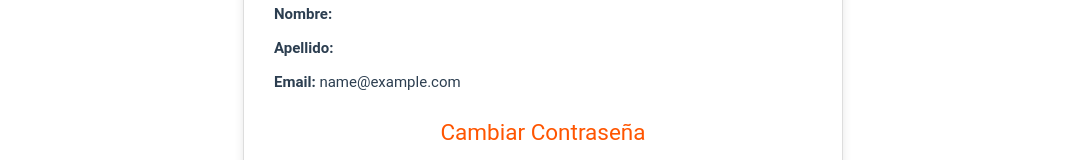
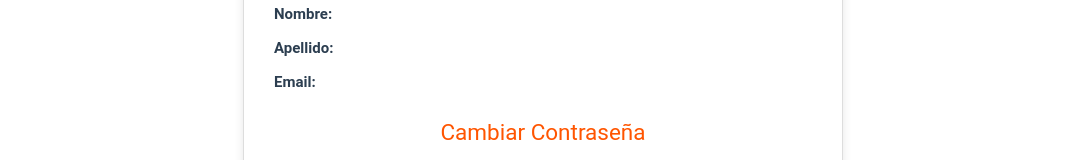
Before and after one commit to RobertoGm1333/TFG-Roberto-Front, a Vue app: page /perfil in a window 1280 px wide. Shown: the part 166-326 px from the top of the page, without its empty margins (97-1174 px from the left). Built offline with nearby package versions, Linux system fonts and the light colour scheme; sample sign-in values are in the browser's storage.

Commit message:
Mierda de admin que no tira

```diff
--- a/src/components/Header.vue
+++ b/src/components/Header.vue
@@ -4,7 +4,7 @@ import { onMounted, ref, onBeforeUnmount } from 'vue';
 import { useAutenticacion } from '@/stores/Autentificacion';
 
 const Autenticacion = useAutenticacion();
-const { usuario, esAdmin } = storeToRefs(Autenticacion);
+const { usuario } = storeToRefs(Autenticacion);
 const mostrarMenu = ref(false);
 const isHovering = ref(false);
 const offsets = ref([0, 0, 0]);
@@ -140,7 +140,7 @@ function resetPaw(ctx: CanvasRenderingContext2D) {
                 <p>Hola {{ usuario.nombre }}</p>
                 <RouterLink to="/perfil" class="boton-1"><span>Mi Perfil</span></RouterLink>
                 <RouterLink to="/deseados" class="boton-2"><span>❤️ Deseados</span></RouterLink>
-                <RouterLink v-if="esAdmin" to="/admin" class="admin-boton">Panel de Admin</RouterLink>
+                <RouterLink v-if="usuario.rol === 'admin'" to="/admin" class="admin-boton">Panel de Admin</RouterLink>
                 <RouterLink to="/"><button class="logout-btn" @click="Autenticacion.cerrarSesion">Cerrar sesión</button></RouterLink>
               </div>
             </div>
@@ -228,10 +228,10 @@ canvas {
     color: black;
   }
   .usuario-menu circle {
-    stroke: #ddd; /* Hace que el contorno sea blanco en modo oscuro */
+    stroke: #ddd;
   }
   .usuario-menu path {
-    stroke: #ddd; /* Hace que el contorno sea blanco en modo oscuro */
+    stroke: #ddd;
   }
 }
 
--- a/src/router/index.ts
+++ b/src/router/index.ts
@@ -2,17 +2,16 @@ import { createRouter, createWebHistory } from 'vue-router'
 import HomeView from '../views/HomeView.vue'
 import GatoView from '@/views/GatoView.vue'
 import DetallesGatoView from '@/views/DetallesGatoView.vue'
-import FAQ from '@/views/FAQView.vue';
+import FAQ from '@/views/FAQView.vue'
 import PerfilView from '@/views/PerfilView.vue'
 import DeseadosView from '@/views/DeseadosView.vue'
 import Iniciar_sesionView from '@/views/Iniciar_sesionView.vue'
 import RegistrarseView from '@/views/RegistrarseView.vue'
-import AdminView from '../views/AdminView.vue';
-import GestionGatosView from '@/views/GestionGatosView.vue';
-import GestionProtectorasView from '../views/GestionProtectorasView.vue';
-import GestionUsuariosView from '../views/GestionUsuariosView.vue';
-import { useAutenticacion } from '@/stores/Autentificacion';
-
+import AdminView from '../views/AdminView.vue'
+import GestionGatosView from '@/views/GestionGatosView.vue'
+import GestionProtectorasView from '../views/GestionProtectorasView.vue'
+import GestionUsuariosView from '../views/GestionUsuariosView.vue'
+import { useAutenticacion } from '@/stores/Autentificacion'
 
 const router = createRouter({
   history: createWebHistory(import.meta.env.BASE_URL),
@@ -88,23 +87,24 @@ const router = createRouter({
     },
   ],
   scrollBehavior(to, from, savedPosition) {
-    return { top: 0, behavior: 'smooth' }; // Desplazamiento suave al inicio de la página
+    return { top: 0, behavior: 'smooth' }
   }
 })
 
 router.beforeEach((to, from, next) => {
   const autenticacionStore = useAutenticacion()
 
+  // Redirección si necesita login
   if (to.meta.requiresAuth && !autenticacionStore.esAutenticado) {
-    next('/iniciar-sesion')
-  } else {
-    next()
+    return next('/iniciar-sesion')
   }
 
-  if (to.meta.requiereAdmin && (!autenticacionStore.usuario || autenticacionStore.usuario.userId !== 5)) {
-    return next('/');
+  // Redirección si requiere rol admin y no lo es
+  if (to.meta.requiereAdmin && (!autenticacionStore.usuario || autenticacionStore.usuario.rol !== 'admin')) {
+    return next('/')
   }
 
+  next()
 })
 
 export default router
--- a/src/stores/Autentificacion.ts
+++ b/src/stores/Autentificacion.ts
@@ -2,25 +2,39 @@ import { defineStore } from 'pinia';
 
 export const useAutenticacion = defineStore('Autenticacion', {
     state: () => ({
-        usuario: null as any,
+        usuario: null as {
+            id_Usuario: number,
+            nombre: string,
+            apellido: string,
+            email: string,
+            rol: string,
+            activo: boolean
+        } | null
     }),
+
     getters: {
         esAutenticado: (state) => !!state.usuario,
-        esAdmin: (state) => state.usuario?.userId === 5,
+        esAdmin: (state) => state.usuario?.rol === 'admin',
+        esProtectora: (state) => state.usuario?.rol === 'protectora',
+        obtenerIdUsuario: (state) => state.usuario?.id_Usuario ?? null
     },
+
     actions: {
         iniciarSesion(datosUsuario: any) {
             this.usuario = datosUsuario;
+            localStorage.setItem('user', JSON.stringify(datosUsuario));
         },
+
         cerrarSesion() {
             this.usuario = null;
             localStorage.removeItem('user');
         },
+
         cargarUsuarioDesdeLocalStorage() {
             const usuario = localStorage.getItem('user');
             if (usuario) {
                 this.usuario = JSON.parse(usuario);
             }
-        },
-    },
+        }
+    }
 });
--- a/src/stores/usuarios.ts
+++ b/src/stores/usuarios.ts
@@ -4,6 +4,7 @@ import type UserDto from './dtos/user.dto'
 
 export const useusuariosStore = defineStore('usuarios', () => {
     const usuarios = ref(new Array<UserDto>())
+
 
     /* function findAll() {
          //fetch('https://jsonplaceholder.typicode.com/user')
@@ -16,6 +17,7 @@ export const useusuariosStore = defineStore('usuarios', () => {
          ]
          usuarios.value.splice(0, usuarios.value.length, ...data)
      }*/
+
     function createUsuario(usuario: UserDto) {
         //fetch(POST)
         //body: JSON.stringify()
@@ -78,6 +80,22 @@ export const useusuariosStore = defineStore('usuarios', () => {
         }
     }
 
+    function getUsuarioByEmail(email: string) {
+        return usuarios.value.find(u => u.email === email) || null;
+    }
+
+    function getUsuarioByEmailYContraseña(email: string, contraseña: string) {
+        const usuario = usuarios.value.find(u => u.email === email && u.contraseña === contraseña);
+        if (!usuario) return null;
+
+        // Mapeo Rol → rol (minúscula) para que funcione con el store de autenticacion
+        return {
+            ...usuario,
+            rol: (usuario as any).rol ?? (usuario as any).Rol
+        }
+    }
+
+
     // REST
     // create, delete, updated....
 
@@ -86,6 +104,8 @@ export const useusuariosStore = defineStore('usuarios', () => {
         createUsuario,
         deleteUsuario,
         updateUsuario,
-        fetchUsuarios
+        fetchUsuarios,
+        getUsuarioByEmail,
+        getUsuarioByEmailYContraseña
     }
 })
--- a/src/views/PerfilView.vue
+++ b/src/views/PerfilView.vue
@@ -53,9 +53,9 @@ const cerrarSesion = () => {
 <template>
   <div class="perfil">
     <h1 class="perfil__titulo">Mi Perfil</h1>
-    <p class="perfil__dato"><strong>Nombre:</strong> {{ usuario.nombre }}</p>
-    <p class="perfil__dato"><strong>Apellido:</strong> {{ usuario.apellido }}</p>
-    <p class="perfil__dato"><strong>Email:</strong> {{ usuario.email }}</p>
+    <p class="perfil__dato"><strong>Nombre:</strong> {{ usuario.Nombre }}</p>
+    <p class="perfil__dato"><strong>Apellido:</strong> {{ usuario.Apellido }}</p>
+    <p class="perfil__dato"><strong>Email:</strong> {{ usuario.Email }}</p>
 
     <div class="perfil__cambiar-contrasena">
       <h2 class="perfil__subtitulo">Cambiar Contraseña</h2>
```
